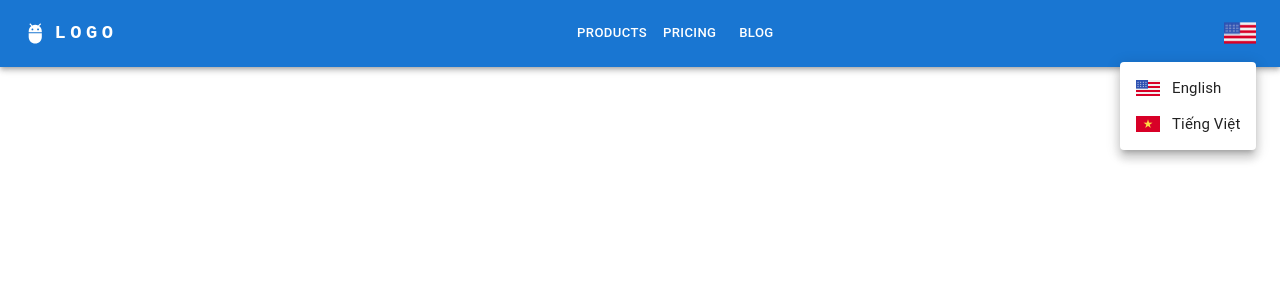
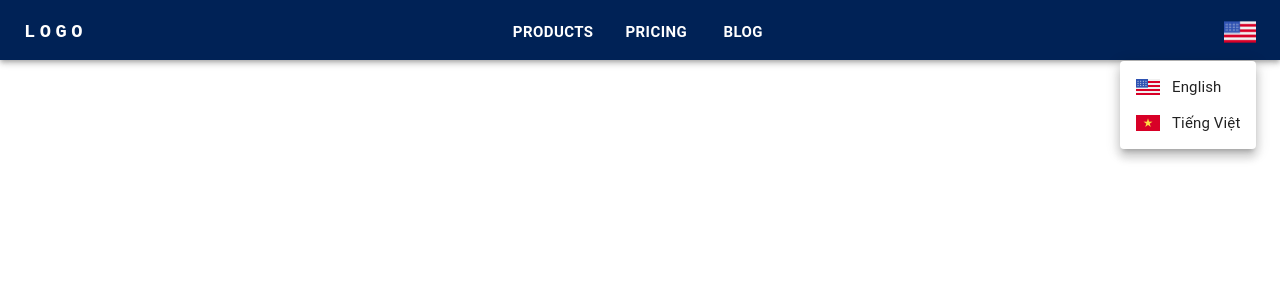
Before and after one commit to luonghuy0406/ppscwweb, a React (Create React App) app: page / in a window 1280 px wide. Both pictures are taken after a click on the button 1240 px from the left and 33 px from the top of the page. Shown: the top 300 px of the page. Built offline with nearby package versions, Linux system fonts and the light colour scheme.

Commit message:
change langugage

```diff
--- a/package.json
+++ b/package.json
@@ -11,9 +11,11 @@
     "@testing-library/jest-dom": "^5.16.5",
     "@testing-library/react": "^13.4.0",
     "@testing-library/user-event": "^13.5.0",
-    "i18next": "^22.4.10",
+    "i18next": "^22.4.11",
+    "i18next-http-backend": "^2.1.1",
     "react": "^18.2.0",
     "react-dom": "^18.2.0",
+    "react-i18next": "^12.2.0",
     "react-router-dom": "^6.8.2",
     "react-scripts": "^2.1.3",
     "web-vitals": "^2.1.4"
--- a/src/components/Layout/DefaultLayout/Header/LanguageSwitch.js
+++ b/src/components/Layout/DefaultLayout/Header/LanguageSwitch.js
@@ -2,24 +2,30 @@ import { IconButton, ListItemIcon, ListItemText, Menu, MenuItem, Tooltip, Typogr
 import React, { useState } from "react";
 import en from "./us.png";
 import vi from "./vietnam.png";
+import { useTranslation } from 'react-i18next'
 
 const lang = {en:{label: "English",icon: en },vi:{label: "Tiếng Việt",icon: vi }};
 
 function LanguageSwitch() {
-  const [currentLang, setCurrentLang] = useState(en);
+  const [currentLang, setCurrentLang] = useState('en');
   const [anchorElUser, setAnchorElUser] = React.useState(null);
-
-  const handleCloseUserMenu = () => {
+  const { t, i18n } = useTranslation()
+  const changeLanguageHandler = (lang) =>
+     {
+       i18n.changeLanguage(lang)
+       setCurrentLang(lang)
+     }
+  const handleCloseUserMenu = (e) => {
     setAnchorElUser(null);
   };
 
   const handleOpenUserMenu = (event) => {
-    setAnchorElUser(event.currentTarget);
+   setAnchorElUser(event.currentTarget);
   };
   return (
     <>
-      <IconButton onMouseEnter={handleOpenUserMenu} sx={{ p: 0 }}>
-        <img src={en} width={32} />
+      <IconButton onMouseEnter={handleOpenUserMenu}  sx={{ p: 0 }}>
+        <img src={lang[currentLang].icon} width={32} />
       </IconButton>
       <Menu
         sx={{ mt: "45px" }}
@@ -38,8 +44,14 @@ function LanguageSwitch() {
         onClose={handleCloseUserMenu}
       >
         {Object.keys(lang).map((language) => (
-          <MenuItem key={language} onClick={handleCloseUserMenu}>
-            <ListItemIcon>
+          <MenuItem
+            key={language}
+            onClick={()=>{
+              handleCloseUserMenu()
+              changeLanguageHandler(language)
+            }}
+            >
+            <ListItemIcon >
                 <img src={lang[language].icon}/>
             </ListItemIcon>
             <ListItemText>{lang[language].label}</ListItemText>
--- a/src/components/Layout/DefaultLayout/Header/index.js
+++ b/src/components/Layout/DefaultLayout/Header/index.js
@@ -1,26 +1,38 @@
 import React from "react";
 import Grid from "@mui/material/Grid";
-import AppBar from '@mui/material/AppBar';
-import Box from '@mui/material/Box';
-import Toolbar from '@mui/material/Toolbar';
-import IconButton from '@mui/material/IconButton';
-import Typography from '@mui/material/Typography';
-import Menu from '@mui/material/Menu';
-import MenuIcon from '@mui/icons-material/Menu';
-import Container from '@mui/material/Container';
-import Avatar from '@mui/material/Avatar';
-import Button from '@mui/material/Button';
-import Tooltip from '@mui/material/Tooltip';
-import MenuItem from '@mui/material/MenuItem';
-import AdbIcon from '@mui/icons-material/Adb';
+import AppBar from "@mui/material/AppBar";
+import Box from "@mui/material/Box";
+import Toolbar from "@mui/material/Toolbar";
+import IconButton from "@mui/material/IconButton";
+import Typography from "@mui/material/Typography";
+import Menu from "@mui/material/Menu";
+import MenuIcon from "@mui/icons-material/Menu";
+import Container from "@mui/material/Container";
+import Avatar from "@mui/material/Avatar";
+import Button from "@mui/material/Button";
+import Tooltip from "@mui/material/Tooltip";
+import MenuItem from "@mui/material/MenuItem";
+import AdbIcon from "@mui/icons-material/Adb";
 import LanguageSwitch from "./LanguageSwitch";
+import { makeStyles } from "@mui/styles";
+import { Trans, useTranslation } from "react-i18next";
+import { Translation } from "react-i18next";
 
-const pages = ['Products', 'Pricing', 'Blog'];
+const pages = ["Products", "Pricing", "Blog"];
+const useStyles = makeStyles((theme) => ({
+  header: {
+    backgroundColor: "var(--primary-color) !important",
+    maxHeight: "60px",
+  },
+  menu: {
+    backgroundColor: "var(--primary-color) !important",
+  },
+}));
 
-
-function Header() {
+function Header(props) {
+  const classes = useStyles();
   const [anchorElNav, setAnchorElNav] = React.useState(null);
-
+  const { t } = useTranslation();
   const handleOpenNavMenu = (event) => {
     setAnchorElNav(event.currentTarget);
   };
@@ -29,10 +41,10 @@ function Header() {
     setAnchorElNav(null);
   };
   return (
-        <AppBar position="static">
+    <AppBar position="static" classes={{ root: classes.header }}>
       <Container maxWidth="xl">
         <Toolbar disableGutters>
-            <AdbIcon sx={{ display: { xs: "none", md: "flex" }, mr: 1 }} />
+          <Box sx={{ width: "100px" }}>
             <Typography
               variant="h6"
               noWrap
@@ -50,6 +62,7 @@ function Header() {
             >
               LOGO
             </Typography>
+          </Box>
 
           <Box sx={{ flexGrow: 1, display: { xs: "flex", md: "none" } }}>
             <IconButton
@@ -87,7 +100,6 @@ function Header() {
               ))}
             </Menu>
           </Box>
-            <AdbIcon sx={{ display: { xs: "flex", md: "none" }, mr: 1 }} />
           <Typography
             variant="h5"
             noWrap
@@ -106,21 +118,35 @@ function Header() {
           >
             LOGO
           </Typography>
-            <Box sx={{ flexGrow: 1, display: { xs: "none", md: "flex" }, justifyContent:"center" }}>
+          <Box
+            sx={{
+              flexGrow: 1,
+              display: { xs: "none", md: "flex" },
+              justifyContent: "center",
+            }}
+          >
             {pages.map((page) => (
               <Button
                 key={page}
                 onClick={handleCloseNavMenu}
-                  sx={{ my: 2, color: "white", display: "block" }}
+                sx={{
+                  m: 1,
+                  color: "white",
+                  display: "block",
+                  fontSize:"1rem",
+                  fontWeight:"bold",
+                  '&:hover': {
+                    borderBottom: '1px solid #fff',
+                  },
+                }}
               >
-                  {page}
+                {t(page)}
               </Button>
             ))}
           </Box>
 
-            <Box sx={{ flexGrow: 0 }}>
-                <LanguageSwitch/>
-
+          <Box sx={{ flexGrow: 0, width: "100px",justifyContent: "flex-end", display: 'flex'}}>
+            <LanguageSwitch />
           </Box>
         </Toolbar>
       </Container>
--- a/src/index.js
+++ b/src/index.js
@@ -3,11 +3,18 @@ import ReactDOM from 'react-dom/client';
 import './index.css';
 import App from './App';
 import reportWebVitals from './reportWebVitals';
+import i18n from './translation/i18n';
+import { I18nextProvider } from 'react-i18next';
+
+window.currentLanguage = 'en'
 
 const root = ReactDOM.createRoot(document.getElementById('root'));
 root.render(
   <React.StrictMode>
-    <App />
+    <I18nextProvider i18n={i18n}>
+      <App />
+    </I18nextProvider>
+
   </React.StrictMode>
 );
 
--- /dev/null
+++ b/src/locales/en/translate.json
@@ -0,0 +1,5 @@
+{
+    "Products" : "Products",
+    "Pricing" : "Pricing",
+    "Blog" : "Blog"
+}
--- /dev/null
+++ b/src/locales/vi/translate.json
@@ -0,0 +1,5 @@
+{
+    "Products" : "Sản Phẩm",
+    "Pricing" : "Giá",
+    "Blog" : "Blog"
+}
--- /dev/null
+++ b/src/translation/i18n.js
@@ -0,0 +1,30 @@
+import i18n from 'i18next';
+import Backend from 'i18next-http-backend';
+import { initReactI18next } from 'react-i18next';
+
+import translationEN from '../locales/en/translate.json';
+import translationVI from '../locales/vi/translate.json';
+
+// the translations
+const resources = {
+    en: {
+        translation: translationEN
+    },
+    vi: {
+        translation: translationVI
+    }
+};
+
+i18n
+    .use(Backend)
+    .use(initReactI18next)
+    .init({
+        resources,
+        fallbackLng: window.currentLanguage,
+        debug: true,
+        interpolation: {
+            escapeValue: false // not needed for react as it escapes by default
+        }
+    });
+
+export default i18n;
```
Also changed, not shown: 1 other file (tests, documents, lock files or other folders). Lines whose indentation alone changed are shown as unchanged.
